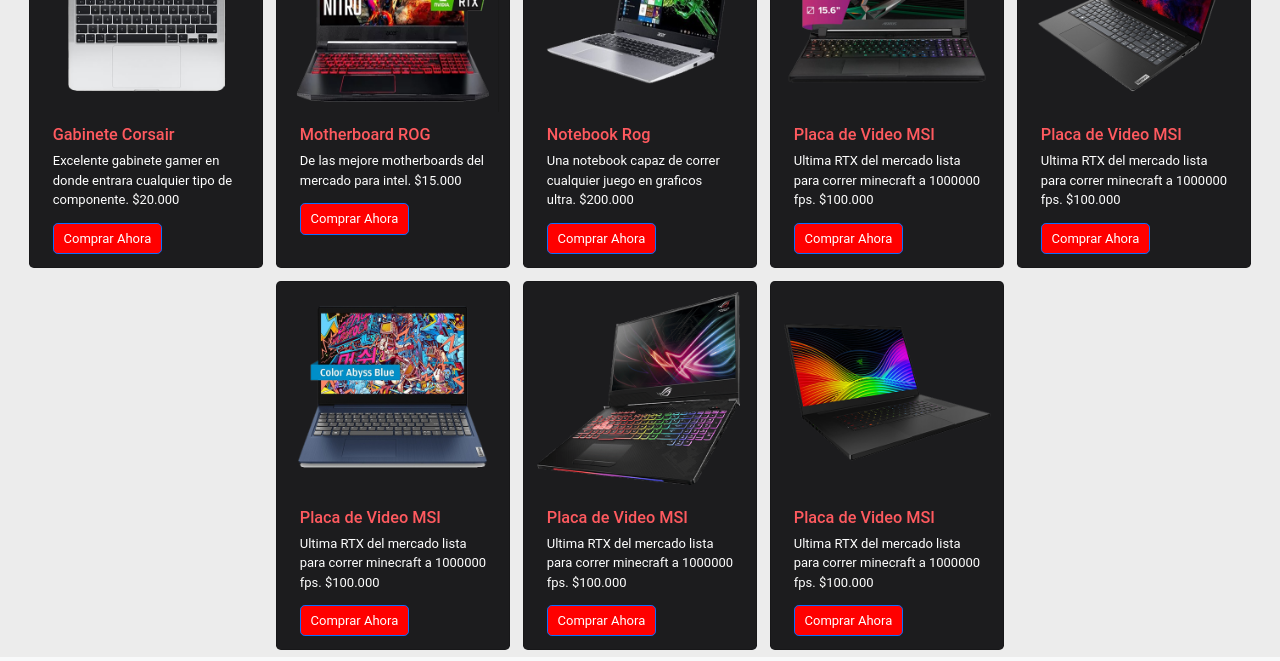
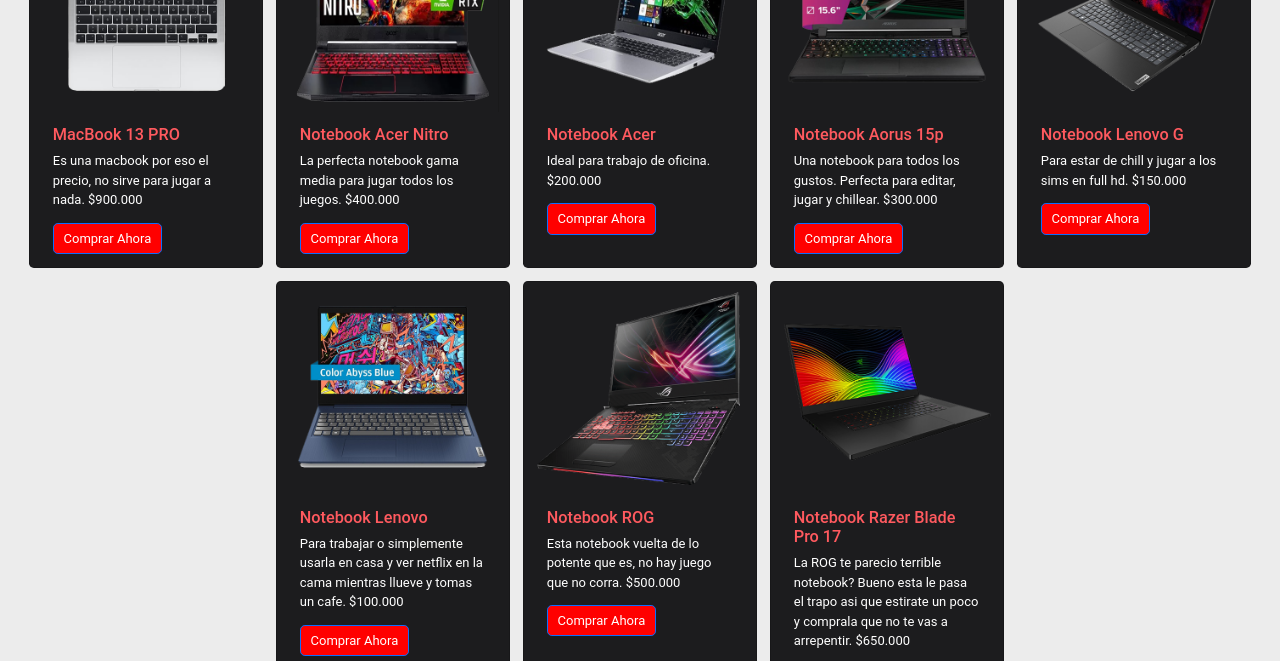
Before and after one commit to Shiroxriven/Entrega-Final, a website: page pages/notebooks.htm in a window 1280 px wide. Shown: the part 850-1511 px from the top of the page. Drawn offline with nearby package versions, Linux system fonts and the light colour scheme.

Commit message:
Info de todos los productos de la web

```diff
--- a/pages/notebooks.htm
+++ b/pages/notebooks.htm
@@ -88,64 +88,64 @@
       <div class="card m-2 col-12 col-sm-6 col-lg-4" style="width: 18rem;">
         <img src="../assets/notebooks/Macbook Pro 13.png" class="card-img-top" alt="macbooks">
         <div class="card-body">
-          <h5 class="card-title">Gabinete Corsair</h5>
-          <p class="card-text">Excelente gabinete gamer en donde entrara cualquier tipo de componente. $20.000</p>
+          <h5 class="card-title">MacBook 13 PRO</h5>
+          <p class="card-text">Es una macbook por eso el precio, no sirve para jugar a nada. $900.000</p>
           <a href="#" class="btn btn-primary">Comprar Ahora</a>
         </div>
       </div>
       <div class="card m-2 col-12 col-sm-6 col-lg-4" style="width: 18rem;">
         <img src="../assets/notebooks/Notebook Acer Nitro.png" class="card-img-top" alt="acernitro">
         <div class="card-body">
-          <h5 class="card-title">Motherboard ROG</h5>
-          <p class="card-text">De las mejore motherboards del mercado para intel. $15.000</p>
+          <h5 class="card-title">Notebook Acer Nitro</h5>
+          <p class="card-text">La perfecta notebook gama media para jugar todos los juegos. $400.000</p>
           <a href="#" class="btn btn-primary">Comprar Ahora</a>
         </div>
       </div>
       <div class="card m-2 col-12 col-sm-6 col-lg-4" style="width: 18rem;">
         <img src="../assets/notebooks/Notebook Acer.png" class="card-img-top" alt="acer">
         <div class="card-body">
-          <h5 class="card-title">Notebook Rog</h5>
-          <p class="card-text">Una notebook capaz de correr cualquier juego en graficos ultra. $200.000</p>
+          <h5 class="card-title">Notebook Acer</h5>
+          <p class="card-text">Ideal para trabajo de oficina. $200.000</p>
           <a href="#" class="btn btn-primary">Comprar Ahora</a>
         </div>
       </div>
       <div class="card m-2 col-12 col-sm-6 col-lg-4" style="width: 18rem;">
         <img src="../assets/notebooks/Notebook Aorus 15p.png" class="card-img-top" alt="Aorus15p">
         <div class="card-body ">
-          <h5 class="card-title">Placa de Video MSI</h5>
-          <p class="card-text">Ultima RTX del mercado lista para correr minecraft a 1000000 fps. $100.000</p>
+          <h5 class="card-title">Notebook Aorus 15p</h5>
+          <p class="card-text">Una notebook para todos los gustos. Perfecta para editar, jugar y chillear. $300.000</p>
           <a href="#" class="btn btn-primary">Comprar Ahora</a>
         </div>
       </div>
       <div class="card m-2 col-12 col-sm-6 col-lg-4" style="width: 18rem;">
         <img src="../assets/notebooks/Notebook Lenovo Gamer.png" class="card-img-top" alt="Lenovog">
         <div class="card-body ">
-          <h5 class="card-title">Placa de Video MSI</h5>
-          <p class="card-text">Ultima RTX del mercado lista para correr minecraft a 1000000 fps. $100.000</p>
+          <h5 class="card-title">Notebook Lenovo G</h5>
+          <p class="card-text">Para estar de chill y jugar a los sims en full hd. $150.000</p>
           <a href="#" class="btn btn-primary">Comprar Ahora</a>
         </div>
       </div>
       <div class="card m-2 col-12 col-sm-6 col-lg-4" style="width: 18rem;">
         <img src="../assets/notebooks/Notebook Lenovo.png" class="card-img-top" alt="lenovo">
         <div class="card-body ">
-          <h5 class="card-title">Placa de Video MSI</h5>
-          <p class="card-text">Ultima RTX del mercado lista para correr minecraft a 1000000 fps. $100.000</p>
+          <h5 class="card-title">Notebook Lenovo</h5>
+          <p class="card-text">Para trabajar o simplemente usarla en casa y ver netflix en la cama mientras llueve y tomas un cafe. $100.000</p>
           <a href="#" class="btn btn-primary">Comprar Ahora</a>
         </div>
       </div>
       <div class="card m-2 col-12 col-sm-6 col-lg-4" style="width: 18rem;">
         <img src="../assets/notebooks/Notebook rog1.png" class="card-img-top" alt="noterog">
         <div class="card-body ">
-          <h5 class="card-title">Placa de Video MSI</h5>
-          <p class="card-text">Ultima RTX del mercado lista para correr minecraft a 1000000 fps. $100.000</p>
+          <h5 class="card-title">Notebook ROG</h5>
+          <p class="card-text">Esta notebook vuelta de lo potente que es, no hay juego que no corra. $500.000</p>
           <a href="#" class="btn btn-primary">Comprar Ahora</a>
         </div>
       </div>
       <div class="card m-2 col-12 col-sm-6 col-lg-4" style="width: 18rem;">
         <img src="../assets/notebooks/Razer Blade Pro 17.png" class="card-img-top" alt="Razerblade">
         <div class="card-body ">
-          <h5 class="card-title">Placa de Video MSI</h5>
-          <p class="card-text">Ultima RTX del mercado lista para correr minecraft a 1000000 fps. $100.000</p>
+          <h5 class="card-title">Notebook Razer Blade Pro 17</h5>
+          <p class="card-text">La ROG te parecio terrible notebook? Bueno esta le pasa el trapo asi que estirate un poco y comprala que no te vas a arrepentir. $650.000</p>
           <a href="#" class="btn btn-primary">Comprar Ahora</a>
         </div>
       </div>
```
Also changed, not shown: index.html (+9 -9 lines), pages/ofertas.html (+10 -10 lines), pages/pc_armadas.html (+10 -10 lines).
